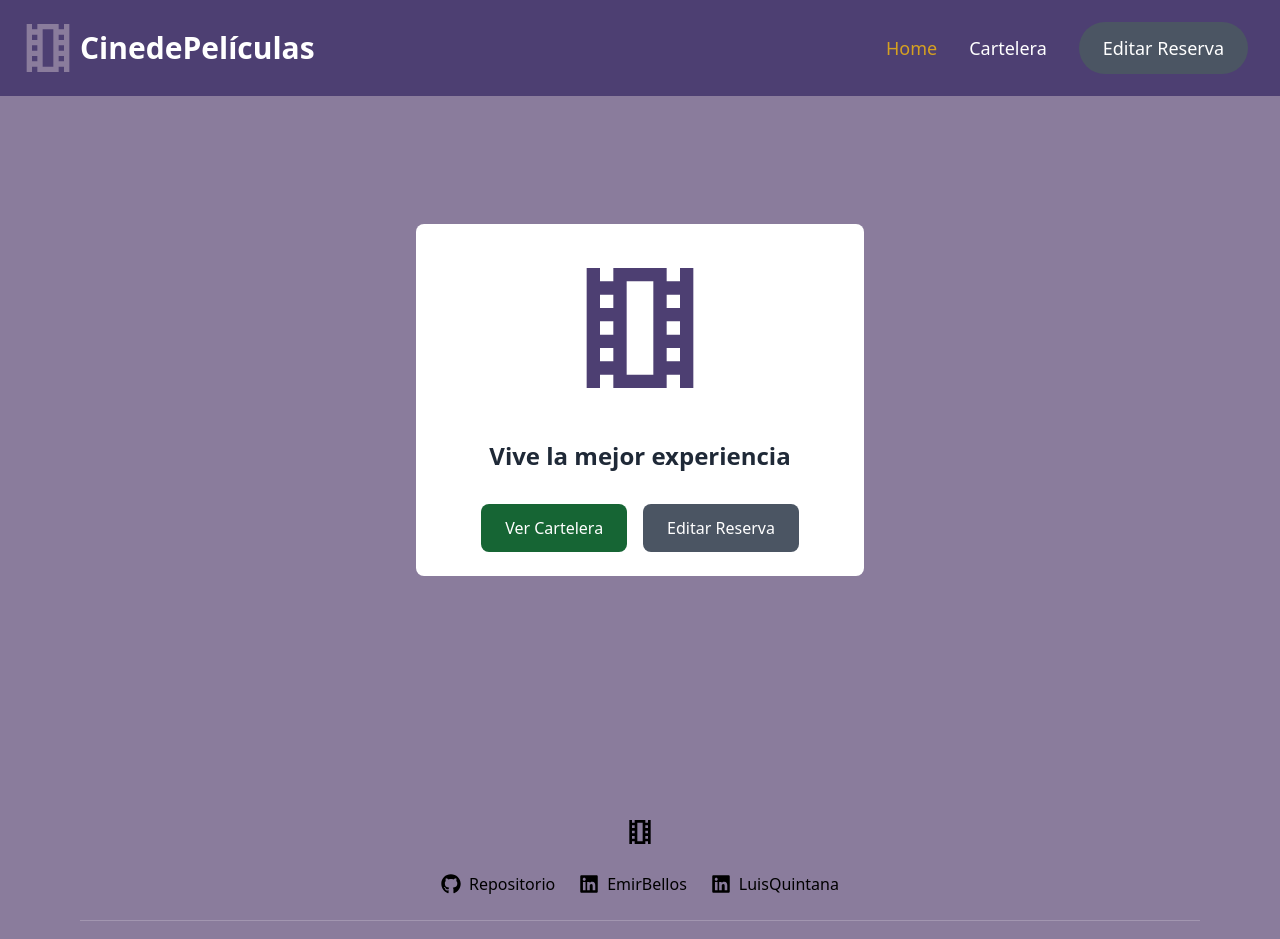
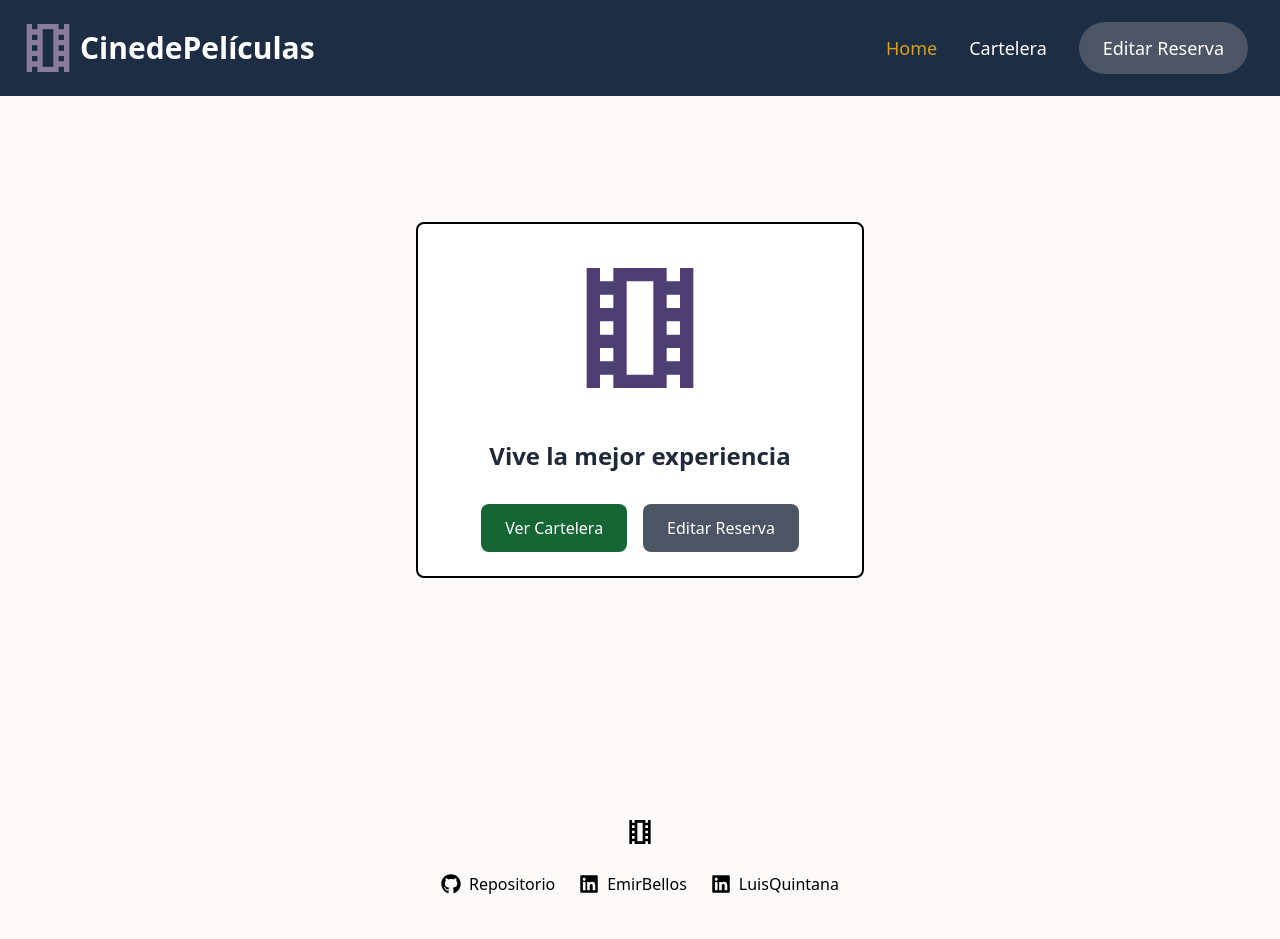
Before and after one commit to EmirBellos/Cinema-Project, a React (Vite) app in the folder CinemaProyect/Frontend/: page / in a window 1280 px wide. Shown: the top 939 px of the page. Built offline with nearby package versions, Linux system fonts and the light colour scheme.

Commit message:
Cambio  de colores aplicado, nuevas variables en tailwind.config.js

```diff
--- a/CinemaProyect/Frontend/src/Components/Footer.jsx
+++ b/CinemaProyect/Frontend/src/Components/Footer.jsx
@@ -4,7 +4,7 @@ import { FaGithub, FaLinkedin } from "react-icons/fa";
 
 export default function Footer() {
   return (
-    <footer className="w-full py-4 mt-auto bg-secondary-purple">
+    <footer className="w-full py-4 mt-auto bg-gray-background">
       <div className="max-w-6xl mx-auto px-4">
         <div className="flex flex-col items-center space-y-6">
           {/* Logo */}
--- a/CinemaProyect/Frontend/src/Components/Header.jsx
+++ b/CinemaProyect/Frontend/src/Components/Header.jsx
@@ -21,7 +21,7 @@ export default function Header() {
 
   return (
     <header
-      className={`fixed top-0 left-0 right-0 z-50 bg-primary-purple transition-all duration-300 ${
+      className={`fixed top-0 left-0 right-0 z-50 bg-blue-header transition-all duration-300 ${
         scrolled ? "py-2 shadow-md" : "py-4"
       }`}
     >
@@ -58,7 +58,7 @@ export default function Header() {
       {/**Menú desplegable para celulares */}
       {isMenuOpen && (
         <div
-          className={`fixed top-0 right-0 z-50 h-full w-64 bg-primary-purple transform transition-transform duration-300 ease-in-out ${
+          className={`fixed top-0 right-0 z-50 h-full w-64 bg-blue-header transform transition-transform duration-300 ease-in-out ${
             isMenuOpen ? "translate-x-0" : "translate-x-full"
           }`}
         >
--- a/CinemaProyect/Frontend/src/Pages/Home.jsx
+++ b/CinemaProyect/Frontend/src/Pages/Home.jsx
@@ -4,9 +4,9 @@ import { MdOutlineLocalMovies } from "react-icons/md";
 
 export default function Home() {
   return (
-    <div className="min-h-screen flex items-center justify-center bg-secondary-purple">
+    <div className="min-h-screen flex items-center justify-center bg-gray-background">
       {/**Contenedor de todo el menú */}
-      <div className="w-[90%] sm:w-[85%] md:max-w-md mx-auto p-6 space-y-8 bg-white rounded-lg">
+      <div className="w-[90%] sm:w-[85%] md:max-w-md mx-auto p-6 space-y-8 bg-white rounded-lg border-2 border-black">
         {/**Contenido de todo el menú */}
         {/* Logo */}
         <div className="flex justify-center">
--- a/CinemaProyect/Frontend/tailwind.config.js
+++ b/CinemaProyect/Frontend/tailwind.config.js
@@ -9,6 +9,11 @@ export default {
         "light-blue": "#C1DBE3",
         "button-green": "#558564",
         "cinema-yellow": "#D5A021",
+
+        //Nueva paleta de colores
+        "blue-header": "#1D2D44",
+        "gray-background": "#FCFAF9",
+        "second-blue": "#3E5C76",
       },
     },
   },
```
